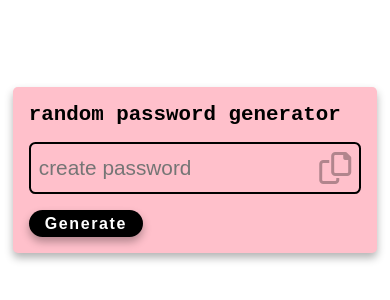
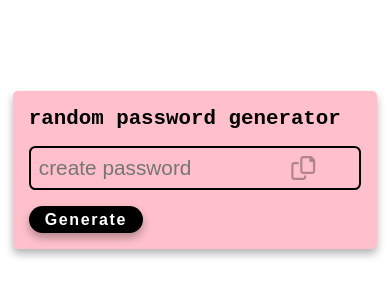
Before and after one commit to Doziechuks/Random-Password-Generator, a plain HTML site: page index.html in a window 390 px wide. Shown: the part 252-552 px from the top of the page. Drawn offline with Linux system fonts and the light colour scheme.

Commit message:
more styles

```diff
--- a/index.html
+++ b/index.html
@@ -26,7 +26,7 @@
           placeholder="create password"
           readonly
         />
-        <i class="fa-regular fa-copy fa-2x" id="icon"></i>
+        <i class="fa-regular fa-copy" id="icon"></i>
       </div>
       <button class="btn" id="btn">Generate</button>
     </div>
--- a/style.css
+++ b/style.css
@@ -55,6 +55,7 @@ body {
   cursor: pointer;
   opacity: 0.3;
   transition: all 0.3s ease-in-out;
+  font-size: 1.5rem;
 }
 .fa-copy:hover{
   opacity: 0.7;
@@ -105,7 +106,7 @@ body {
   right: -120%;
 }
 
-@media screen and (max-width:500px) {
+@media screen and (max-width:390px) {
   .password-container {
   padding: 1em;
 }
@@ -114,14 +115,7 @@ body {
   font-size: 1.3rem;
 }
 
-.input-container {
-  border: 2px black solid;
-  width: 100%;
-  max-width: 28em;
-  padding: 0.5em;
-  border-radius: 0.4em;
-  display: flex;
-  align-items: center;
-  justify-content: space-between;
+.fa-copy{
+  transform: translateX(-150%);
 }
 }
```
